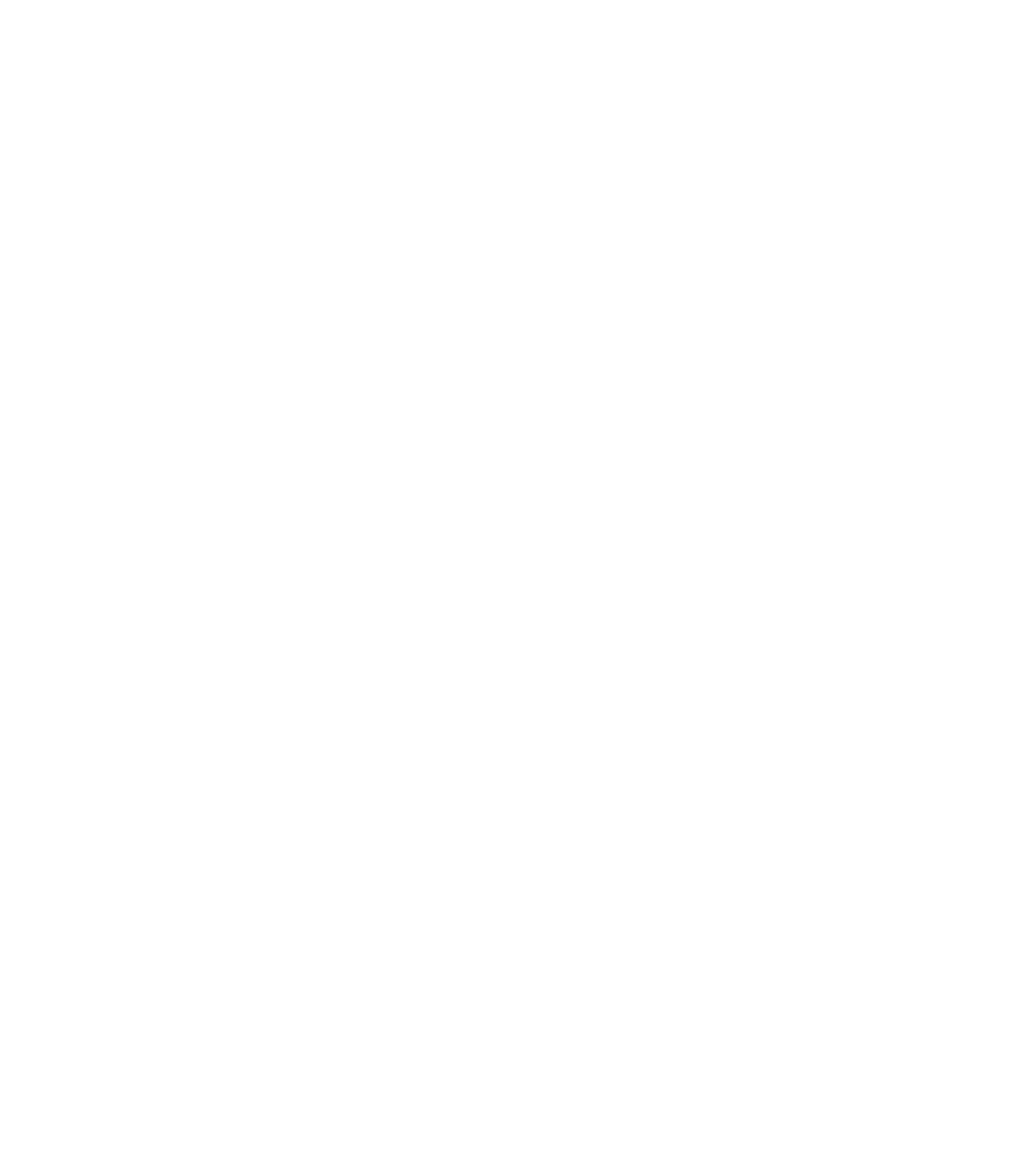
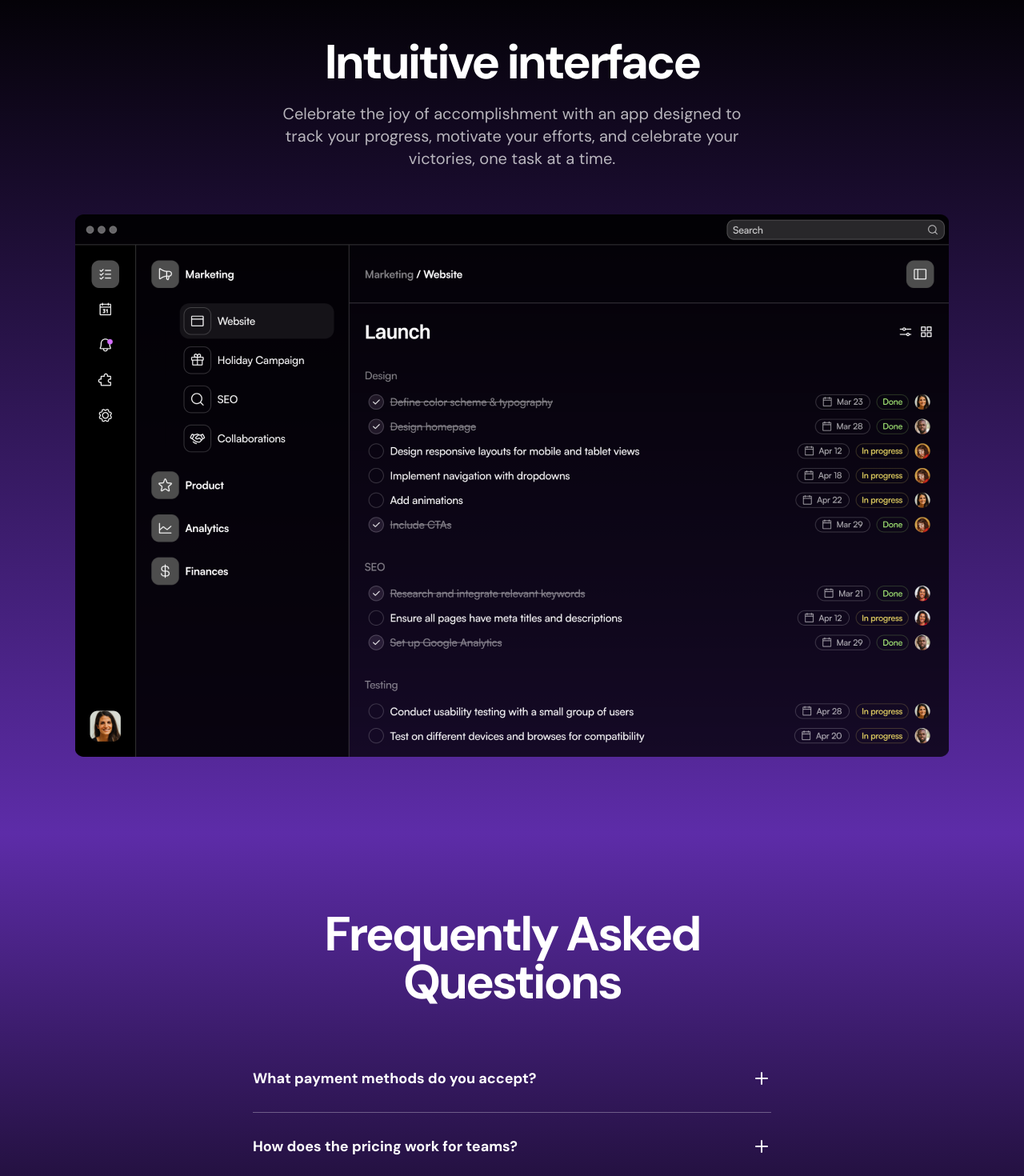
Before and after one commit to anas-md/dark-theme-landing-page, a Next.js app: page / in a window 1280 px wide. Shown: the part 1860-3330 px from the top of the page at 80% size. Before the commit the page ends 1812 px from the top, so only its background shows below. Built offline with nearby package versions, Linux system fonts and the light colour scheme.

Commit message:
Add Product Showcase and FAQ Section

```diff
--- a/src/app/page.tsx
+++ b/src/app/page.tsx
@@ -1,8 +1,10 @@
 import { Banner } from '@/components/Banner';
+import { FAQs } from '@/components/FAQs';
 import { Features } from '@/components/Features';
 import { Hero } from '@/components/Hero';
 import { LogoTicker } from '@/components/LogoTicker';
 import { Navbar } from '@/components/Navbar';
+import { ProductShowcase } from '@/components/ProductShowcase';
 export default function Home() {
   return (
     <>
@@ -11,6 +13,8 @@
       <Hero />
       <LogoTicker />
       <Features />
+      <ProductShowcase />
+      <FAQs />
     </>
   );
 }
--- a/src/components/FAQs.tsx
+++ b/src/components/FAQs.tsx
@@ -1,26 +1,75 @@
+'use client';
+import PlusIcon from '../assets/icons/plus.svg';
+import MinusIcon from '../assets/icons/minus.svg';
+import React from 'react';
+import clsx from 'clsx';
+
 const items = [
   {
-    question: "What payment methods do you accept?",
+    question: 'What payment methods do you accept?',
     answer:
-      "We accept all major credit cards, PayPal, and various other payment methods depending on your location. Please contact our support team for more information on accepted payment methods in your region.",
+      'We accept all major credit cards, PayPal, and various other payment methods depending on your location. Please contact our support team for more information on accepted payment methods in your region.',
   },
   {
-    question: "How does the pricing work for teams?",
+    question: 'How does the pricing work for teams?',
     answer:
-      "Our pricing is per user, per month. This means you only pay for the number of team members you have on your account. Discounts are available for larger teams and annual subscriptions.",
+      'Our pricing is per user, per month. This means you only pay for the number of team members you have on your account. Discounts are available for larger teams and annual subscriptions.',
   },
   {
-    question: "Can I change my plan later?",
+    question: 'Can I change my plan later?',
     answer:
-      "Yes, you can upgrade or downgrade your plan at any time. Changes to your plan will be prorated and reflected in your next billing cycle.",
+      'Yes, you can upgrade or downgrade your plan at any time. Changes to your plan will be prorated and reflected in your next billing cycle.',
   },
   {
-    question: "Is my data secure?",
+    question: 'Is my data secure?',
     answer:
-      "Security is our top priority. We use state-of-the-art encryption and comply with the best industry practices to ensure that your data is stored securely and accessed only by authorized users.",
+      'Security is our top priority. We use state-of-the-art encryption and comply with the best industry practices to ensure that your data is stored securely and accessed only by authorized users.',
   },
 ];
 
+const AccordionItem = ({
+  question,
+  answer,
+}: {
+  question: string;
+  answer: string;
+}) => {
+  const [isOpen, setIsOpen] = React.useState(false);
+
+  return (
+    <div
+      className="py-7 border-b border-white/30"
+      onClick={() => setIsOpen(!isOpen)}
+    >
+      <div className="flex items-center">
+        <span className="flex-1 text-lg font-bold">{question}</span>
+        {isOpen ? <MinusIcon /> : <PlusIcon />}
+      </div>
+      <div
+        className={clsx('mt-4 text-white/70', {
+          hidden: !isOpen,
+          '': isOpen === true,
+        })}
+      >
+        {answer}
+      </div>
+    </div>
+  );
+};
+
 export const FAQs = () => {
-  return null;
+  return (
+    <div className="bg-black bg-gradient-to-b from-[#5D2CA8] to-black text-white py-[72px] sm:py-24">
+      <div className="container">
+        <h2 className="text-center text-5xl sm:text-6xl sm:max-w-[648px] mx-auto font-bold tracking-tighter">
+          Frequently Asked Questions
+        </h2>
+        <div className="mt-12 max-w-[648px] mx-auto">
+          {items.map(({ question, answer }) => (
+            <AccordionItem question={question} answer={answer} key={question} />
+          ))}
+        </div>
+      </div>
+    </div>
+  );
 };
--- a/src/components/ProductShowcase.tsx
+++ b/src/components/ProductShowcase.tsx
@@ -1,5 +1,26 @@
-import appScreen from "../assets/images/app-screen.png";
+import Image from 'next/image';
+import appScreen from '../assets/images/app-screen.png';
 
 export const ProductShowcase = () => {
-  return null;
+  return (
+    <div className="bg-black text-white bg-gradient-to-b from-black to-[#5D2CA8] py-[72px] sm:py-24">
+      <div className="container">
+        <h2 className="text-center text-5xl sm:text-6xl font-bold tracking-tighter">
+          Intuitive interface
+        </h2>
+        <div className="max-w-xl mx-auto">
+          <p className="text-xl text-center text-white/70 mt-5">
+            Celebrate the joy of accomplishment with an app designed to track
+            your progress, motivate your efforts, and celebrate your victories,
+            one task at a time.
+          </p>
+        </div>
+        <Image
+          src={appScreen}
+          alt="The product screenshot"
+          className="mx-auto mt-14"
+        />
+      </div>
+    </div>
+  );
 };
```
